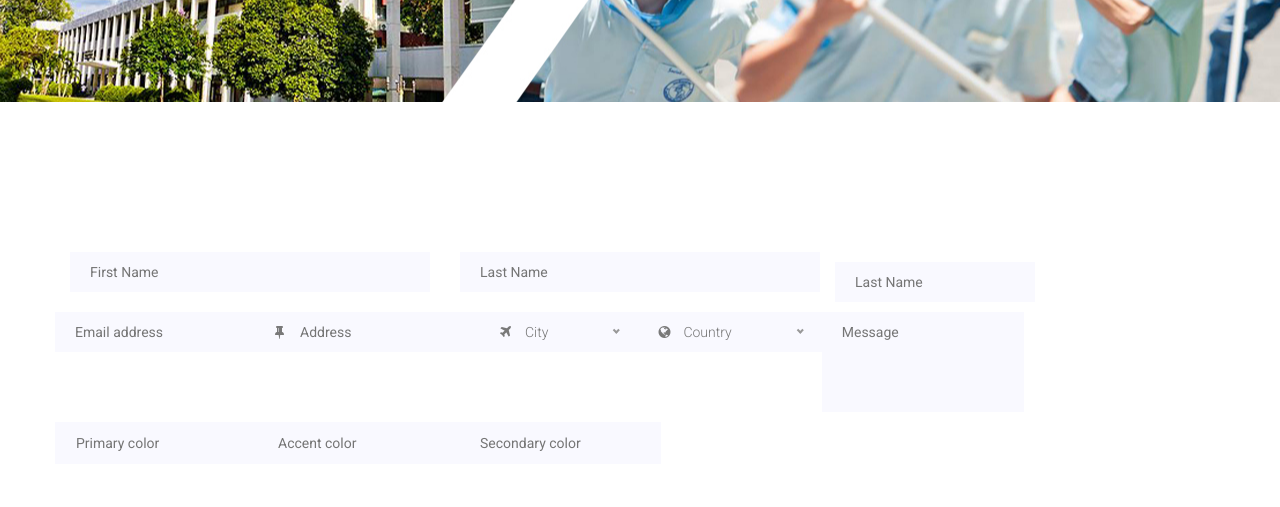
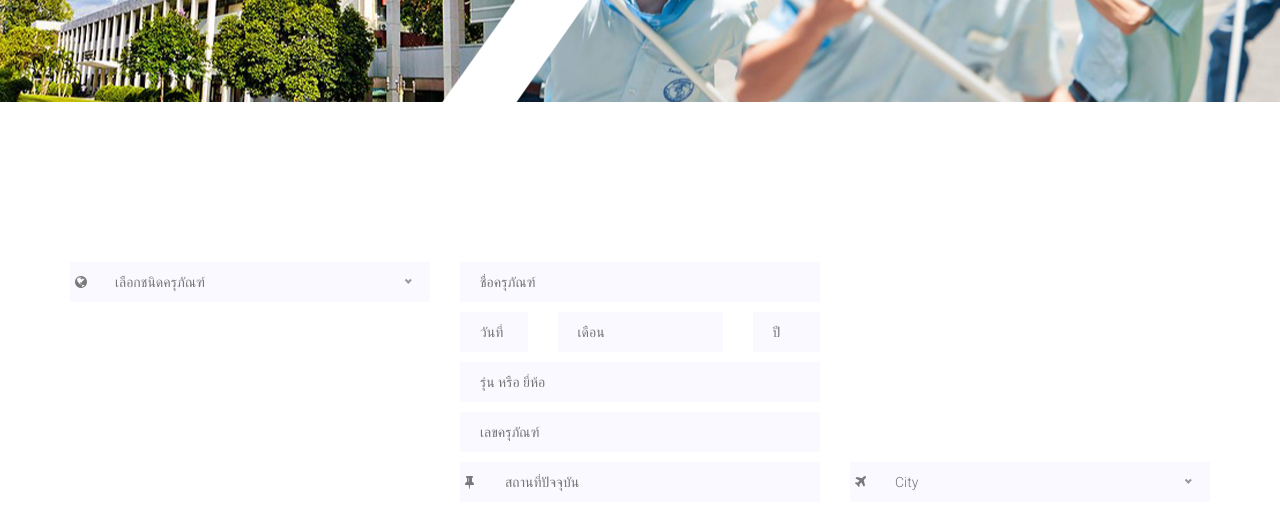
Before and after one commit to Slotmachine/durable-articles, a plain HTML site: page checkout.html in a window 1280 px wide. Shown: the part 293-800 px from the top of the page. Drawn offline with Linux system fonts and the light colour scheme.

Commit message:
Edit path checkout foram

```diff
--- a/checkout.html
+++ b/checkout.html
@@ -124,32 +124,61 @@
 				<form action="#">
 					<div class="container">
 						<div class="row">
-							<div class="col-lg-4  col-md-6 col-sm-6">
-								<input type="text" name="first_name" placeholder="First Name"
-									onfocus="this.placeholder = ''" onblur="this.placeholder = 'First Name'" required
+							<div class="input-group-icon col-lg-4  col-md-6 col-sm-6 mt-10">
+								<div class="icon"><i class="fa fa-globe" aria-hidden="true"></i></div>
+								<div class="form-select" id="default-select2">
+									<select>
+										<option value="1" selected disabled>เลือกชนิดครุภัณฑ์</option>
+										<option value="1">อุปกรณ์อิเล็กทรอนิกส์</option>
+										<option value="1">อุปกรณ์เครื่องใช้ไฟฟ้า</option>
+									</select>
+								</div>
+							</div>
+							<div class="col-lg-4  col-md-6 col-sm-6 mt-10">
+								<input type="text" name="productname" placeholder="ชื่อครุภัณฑ์"
+									onfocus="this.placeholder = ''" onblur="this.placeholder = 'ชื่อครุภัณฑ์'" required
 									class="single-input">
 							</div>
-							<div class="col-lg-4  col-md-6 col-sm-6">
-								<input type="text" name="last_name" placeholder="Last Name"
-									onfocus="this.placeholder = ''" onblur="this.placeholder = 'Last Name'" required
+							<div class="col-lg-4  col-md-6 col-sm-6 mt-10"></div>
+							<div class="col-lg-4  col-md-6 col-sm-6 mt-10"></div>
+							<div class="col-lg-1  col-md-6 col-sm-6 mt-10">
+								<input type="tel" name="day" placeholder="วันที่"
+									onfocus="this.placeholder = ''" onblur="this.placeholder = 'วันที่'"
+									required class="single-input" maxlength="2">
+							</div>
+							<div class="col-lg-2  col-md-6 col-sm-6 mt-10">
+								<input type="text" name= "month" placeholder="เดือน"
+									onfocus="this.placeholder = ''" onblur="this.placeholder = 'เดือน'"
+									required class="single-input">
+							</div>
+							<div class="col-lg-1  col-md-6 col-sm-6 mt-10">
+								<input type="tel" name="year" placeholder="ปี"
+									onfocus="this.placeholder = ''" onblur="this.placeholder = 'ปี'"
+									required class="single-input">
+							</div>
+							<div class="col-lg-4  col-md-6 col-sm-6 mt-10"></div>
+							<div class="col-lg-4  col-md-6 col-sm-6 mt-10"></div>
+							<div class="col-lg-4  col-md-6 col-sm-6 mt-10">
+								<input type="text" name="generation" placeholder="รุ่น หรือ ยี่ห้อ"
+									onfocus="this.placeholder = ''" onblur="this.placeholder = 'รุ่น หรือ ยี่ห้อ'"
+									required class="single-input">
+							</div>
+							<div class="col-lg-4  col-md-6 col-sm-6 mt-10"></div>
+							<div class="col-lg-4  col-md-6 col-sm-6 mt-10"></div>
+							<div class="col-lg-4  col-md-6 col-sm-6 mt-10">
+								<input type="text" name="last_name" placeholder="เลขครุภัณฑ์"
+									onfocus="this.placeholder = ''" onblur="this.placeholder = 'เลขครุภัณฑ์'" required
 									class="single-input">
 							</div>
-							<div class="mt-10">
-								<input type="text" name="last_name" placeholder="Last Name"
-									onfocus="this.placeholder = ''" onblur="this.placeholder = 'Last Name'" required
-									class="single-input">
+							<div class="col-lg-4  col-md-6 col-sm-6 mt-10"></div>
+							<div class="col-lg-4  col-md-6 col-sm-6 mt-10"></div>
+							<div class="input-group-icon col-lg-4  col-md-6 col-sm-6 mt-10">
+								<div class="icon"><i class="fa fa-thumb-tack" aria-hidden="true"></i></div>
+								<input type="text" name="address" placeholder="สถานที่ปัจจุบัน"
+									onfocus="this.placeholder = ''" onblur="this.placeholder = 'สถานที่ปัจจุบัน'"
+									required class="single-input">
 							</div>
-							<div class="mt-10">
-								<input type="email" name="EMAIL" placeholder="Email address"
-									onfocus="this.placeholder = ''" onblur="this.placeholder = 'Email address'" required
-									class="single-input">
-							</div>
-							<div class="input-group-icon mt-10">
-								<div class="icon"><i class="fa fa-thumb-tack" aria-hidden="true"></i></div>
-								<input type="text" name="address" placeholder="Address" onfocus="this.placeholder = ''"
-									onblur="this.placeholder = 'Address'" required class="single-input">
-							</div>
-							<div class="input-group-icon mt-10">
+							<div class="input-group-icon col-lg-4  col-md-6 col-sm-6 mt-10">
 								<div class="icon"><i class="fa fa-plane" aria-hidden="true"></i></div>
 								<div class="form-select" id="default-select">
 									<select>
@@ -161,34 +190,22 @@
 									</select>
 								</div>
 							</div>
-							<div class="input-group-icon mt-10">
-								<div class="icon"><i class="fa fa-globe" aria-hidden="true"></i></div>
-								<div class="form-select" id="default-select2">
-									<select>
-										<option value="1">Country</option>
-										<option value="1">Bangladesh</option>
-										<option value="1">India</option>
-										<option value="1">England</option>
-										<option value="1">Srilanka</option>
-									</select>
-								</div>
-							</div>
 
-							<div class="mt-10">
+							<div class="col-lg-4  col-md-6 col-sm-6 mt-10">
 								<textarea class="single-textarea" placeholder="Message" onfocus="this.placeholder = ''"
 									onblur="this.placeholder = 'Message'" required></textarea>
 							</div>
-							<div class="mt-10">
+							<div class="col-lg-4  col-md-6 col-sm-6 mt-10">
 								<input type="text" name="first_name" placeholder="Primary color"
 									onfocus="this.placeholder = ''" onblur="this.placeholder = 'Primary color'" required
 									class="single-input-primary">
 							</div>
-							<div class="mt-10">
+							<div class="col-lg-4  col-md-6 col-sm-6 mt-10">
 								<input type="text" name="first_name" placeholder="Accent color"
 									onfocus="this.placeholder = ''" onblur="this.placeholder = 'Accent color'" required
 									class="single-input-accent">
 							</div>
-							<div class="mt-10">
+							<div class="col-lg-4  col-md-6 col-sm-6 mt-10">
 								<input type="text" name="first_name" placeholder="Secondary color"
 									onfocus="this.placeholder = ''" onblur="this.placeholder = 'Secondary color'"
 									required class="single-input-secondary">
```
